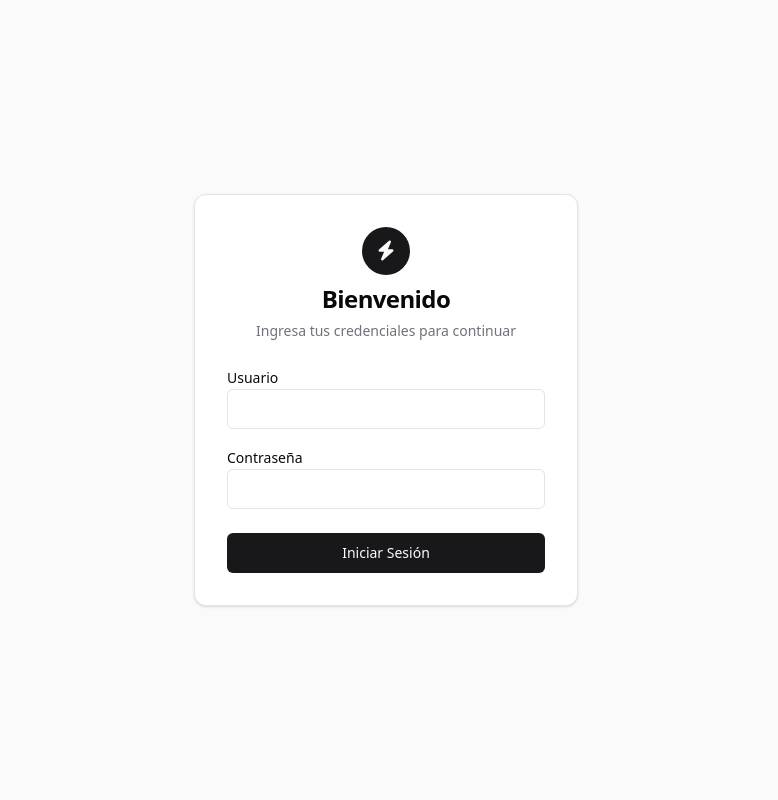
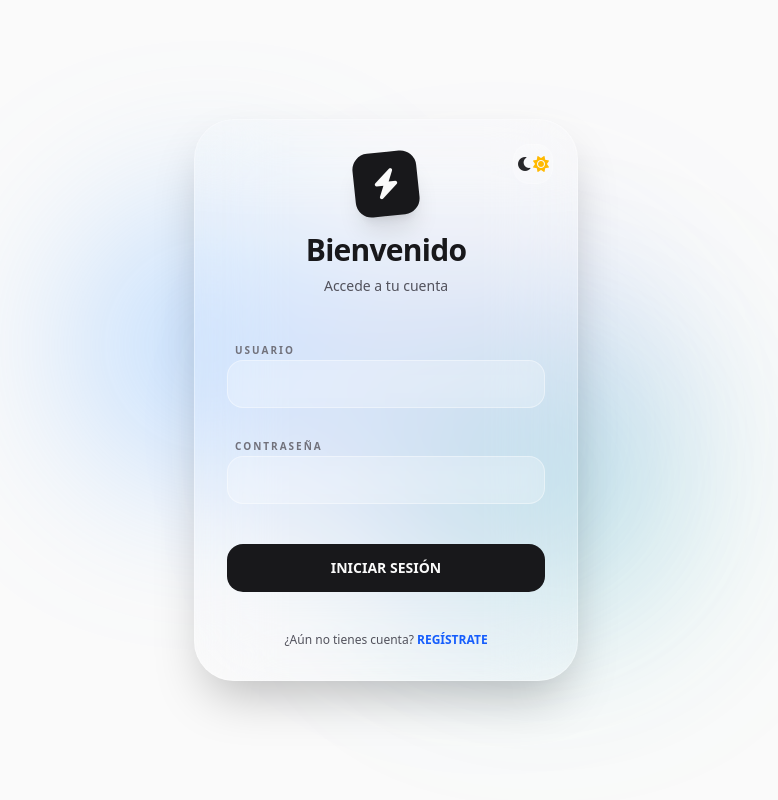
Before and after one commit to SydCrow-bit/VENTA-DE-PRODUCTOS, a Flask app: page /login in a window 1280 px wide. Shown: the whole page, without its empty margins (254-1032 px from the left). Run offline with Flask 3, Linux system fonts and the light colour scheme; parts of the project's set-up code (start-up, migrations or seed data) failed here and were passed over.

Commit message:
feat: :sparkles: agregando liquid glass ui

```diff
--- a/app/templates/base.html
+++ b/app/templates/base.html
@@ -64,7 +64,7 @@
     </aside>
 
     <main class="flex-1 flex flex-col min-h-screen">
-        <header class="h-16 bg-white dark:bg-zinc-950 border-b border-zinc-200 dark:border-zinc-800 flex items-center justify-between px-8 sticky top-0 z-10">
+        <header class="h-16 backdrop-blur-md border-b border-zinc-200 dark:border-zinc-800 flex items-center justify-between px-8 sticky top-0 z-10">
             <div class="flex items-center gap-4">
                 <span class="text-sm font-medium">Bienvenido, {{ current_user.username }}</span>
                 <span class="inline-flex items-center rounded-full border border-zinc-200 dark:border-zinc-800 px-2.5 py-0.5 text-xs font-semibold uppercase {% if current_user.role == 'admin' %}bg-green-100 text-green-800 dark:bg-green-900/30 dark:text-green-400{% else %}bg-blue-100 text-blue-800 dark:bg-blue-900/30 dark:text-blue-400{% endif %}">
--- a/app/templates/login.html
+++ b/app/templates/login.html
@@ -1,39 +1,135 @@
-<!DOCTYPE html>
-<html lang="es" class="light">
+<!doctype html>
+<html lang="es">
   <head>
-    <meta charset="UTF-8">
-    <meta name="viewport" content="width=device-width, initial-scale=1.0">
+    <meta charset="UTF-8" />
+    <meta name="viewport" content="width=device-width, initial-scale=1.0" />
     <title>Login - Venta Electrónicos</title>
     <script src="https://cdn.jsdelivr.net/npm/@tailwindcss/browser@4"></script>
-    <link rel="stylesheet" href="https://cdnjs.cloudflare.com/ajax/libs/font-awesome/6.0.0/css/all.min.css">
+    <style type="text/tailwindcss">
+      @custom-variant dark (&:is(.dark *));
+
+      @keyframes blob-float {
+        0%, 100% { transform: translate(0, 0) scale(1); }
+        33% { transform: translate(30px, -50px) scale(1.1); }
+        66% { transform: translate(-20px, 20px) scale(0.9); }
+      }
+      .animate-blob {
+        animation: blob-float 7s infinite alternate ease-in-out;
+      }
+    </style>
+    <link rel="stylesheet" href="https://cdnjs.cloudflare.com/ajax/libs/font-awesome/6.0.0/css/all.min.css" />
+    <script>
+      if (
+        localStorage.getItem("theme") === "dark" ||
+        (!("theme" in localStorage) && window.matchMedia("(prefers-color-scheme: dark)").matches)
+      ) {
+        document.documentElement.classList.add("dark");
+      }
+    </script>
   </head>
-<body class="bg-zinc-50 dark:bg-zinc-950 text-zinc-950 dark:text-zinc-50 min-h-screen flex items-center justify-center p-4 antialiased">
+  <body class="relative min-h-screen flex items-center justify-center p-4 antialiased overflow-hidden bg-zinc-50 dark:bg-zinc-950 transition-colors duration-500">
 
-    <div class="w-full max-w-sm bg-white dark:bg-zinc-900 border border-zinc-200 dark:border-zinc-800 rounded-xl shadow-sm p-8">
-        <div class="flex flex-col space-y-1.5 mb-6 text-center">
-            <div class="w-12 h-12 bg-zinc-900 dark:bg-zinc-50 rounded-full flex items-center justify-center mx-auto mb-2">
-                <i class="fas fa-bolt text-xl text-zinc-50 dark:text-zinc-900"></i>
-            </div>
-            <h3 class="font-semibold tracking-tight text-2xl">Bienvenido</h3>
-            <p class="text-sm text-zinc-500 dark:text-zinc-400">Ingresa tus credenciales para continuar</p>
+    <div class="absolute inset-0 -z-10 overflow-hidden">
+      <div class="absolute top-1/4 left-1/4 w-72 h-72 rounded-full bg-blue-400/30 blur-[80px] animate-blob"></div>
+      <div class="absolute bottom-1/4 right-1/4 w-96 h-96 rounded-full bg-indigo-500/20 blur-[100px] animate-blob" style="animation-delay: 2s"></div>
+      <div class="absolute top-1/2 left-1/2 w-64 h-64 rounded-full bg-emerald-400/20 blur-[90px] animate-blob" style="animation-delay: 4s"></div>
     </div>
 
-        <form method="POST" class="space-y-4">
+    <div class="relative w-full max-w-sm backdrop-blur-2xl bg-white/10 dark:bg-zinc-900/20 border border-white/30 dark:border-zinc-700/30 rounded-[2.5rem] shadow-[0_25px_50px_-12px_rgba(0,0,0,0.25)] p-8">
+
+      <!-- Theme toggle -->
+      <button
+        id="theme-toggle"
+        class="absolute top-6 right-6 h-10 w-10 rounded-2xl bg-white/20 dark:bg-zinc-800/30 border border-white/20 dark:border-zinc-700/30 flex items-center justify-center hover:bg-white/40 dark:hover:bg-zinc-700/50 transition-all active:scale-90 cursor-pointer z-50"
+      >
+        <i id="theme-toggle-dark-icon" class="fas fa-moon text-zinc-800"></i>
+        <i id="theme-toggle-light-icon" class="fas fa-sun text-amber-400 hidden"></i>
+      </button>
+
+      <!-- Header -->
+      <div class="flex flex-col space-y-2 mb-10 text-center">
+        <div class="w-16 h-16 bg-zinc-900 dark:bg-zinc-50 rounded-2xl flex items-center justify-center mx-auto mb-4 shadow-xl -rotate-6 hover:rotate-0 transition-all duration-500">
+          <i class="fas fa-bolt text-3xl text-zinc-50 dark:text-zinc-900"></i>
+        </div>
+        <h3 class="font-black tracking-tight text-3xl text-zinc-900 dark:text-zinc-50">Bienvenido</h3>
+        <p class="text-sm font-medium text-zinc-600 dark:text-zinc-400">Accede a tu cuenta</p>
+      </div>
+
+      <!-- Flash messages -->
+      {% with messages = get_flashed_messages(with_categories=true) %}
+        {% if messages %}
+          <div class="mb-6 space-y-2">
+            {% for category, message in messages %}
+              <div class="rounded-2xl px-4 py-3 text-sm font-semibold flex items-center gap-2
+                {% if category == 'error' %}
+                  bg-red-500/20 text-red-600 dark:text-red-400 border border-red-500/30
+                {% else %}
+                  bg-emerald-500/20 text-emerald-600 dark:text-emerald-400 border border-emerald-500/30
+                {% endif %}">
+                <i class="fas {% if category == 'error' %}fa-circle-exclamation{% else %}fa-circle-check{% endif %}"></i>
+                {{ message }}
+              </div>
+            {% endfor %}
+          </div>
+        {% endif %}
+      {% endwith %}
+
+      <!-- Form -->
+      <form method="POST" class="space-y-6">
         <div class="space-y-2">
-                <label for="username" class="text-sm font-medium leading-none peer-disabled:cursor-not-allowed peer-disabled:opacity-70">Usuario</label>
-                <input type="text" name="username" id="username" required class="flex h-10 w-full rounded-md border border-zinc-200 dark:border-zinc-800 bg-transparent px-3 py-2 text-sm placeholder:text-zinc-500 focus:outline-none focus:ring-2 focus:ring-zinc-900 dark:focus:ring-zinc-300 disabled:cursor-not-allowed disabled:opacity-50">
+          <label for="username" class="text-[10px] font-black uppercase tracking-[0.2em] text-zinc-500 dark:text-zinc-400 ml-2">Usuario</label>
+          <input
+            type="text"
+            name="username"
+            id="username"
+            required
+            class="dark:text-white flex h-12 w-full rounded-2xl border border-white/40 dark:border-zinc-700/40 bg-white/20 dark:bg-zinc-950/20 px-5 py-2 text-sm backdrop-blur-md focus:outline-none focus:ring-2 focus:ring-blue-500/50 transition-all placeholder:text-zinc-400"
+          />
         </div>
 
         <div class="space-y-2">
-                <label for="password" class="text-sm font-medium leading-none peer-disabled:cursor-not-allowed peer-disabled:opacity-70">Contraseña</label>
-                <input type="password" name="password" id="password" required class="flex h-10 w-full rounded-md border border-zinc-200 dark:border-zinc-800 bg-transparent px-3 py-2 text-sm placeholder:text-zinc-500 focus:outline-none focus:ring-2 focus:ring-zinc-900 dark:focus:ring-zinc-300 disabled:cursor-not-allowed disabled:opacity-50">
+          <label for="password" class="text-[10px] font-black uppercase tracking-[0.2em] text-zinc-500 dark:text-zinc-400 ml-2">Contraseña</label>
+          <input
+            type="password"
+            name="password"
+            id="password"
+            required
+            class="dark:text-white flex h-12 w-full rounded-2xl border border-white/40 dark:border-zinc-700/40 bg-white/20 dark:bg-zinc-950/20 px-5 py-2 text-sm backdrop-blur-md focus:outline-none focus:ring-2 focus:ring-blue-500/50 transition-all placeholder:text-zinc-400"
+          />
         </div>
 
-            <button type="submit" class="inline-flex items-center justify-center whitespace-nowrap rounded-md text-sm font-medium transition-colors focus-visible:outline-none focus-visible:ring-2 focus-visible:ring-zinc-900 disabled:pointer-events-none disabled:opacity-50 bg-zinc-900 text-zinc-50 hover:bg-zinc-900/90 dark:bg-zinc-50 dark:text-zinc-900 dark:hover:bg-zinc-50/90 h-10 px-4 py-2 w-full mt-2">
-                Iniciar Sesión
+        <button
+          type="submit"
+          class="w-full h-12 inline-flex items-center justify-center rounded-2xl text-sm font-black bg-zinc-900 dark:bg-zinc-50 text-zinc-50 dark:text-zinc-900 hover:shadow-2xl hover:shadow-blue-500/20 hover:scale-[1.03] active:scale-[0.97] transition-all mt-4"
+        >
+          INICIAR SESIÓN
         </button>
       </form>
+
+      <div class="mt-10 text-center">
+        <p class="text-xs font-medium text-zinc-600 dark:text-zinc-400">
+          ¿Aún no tienes cuenta?
+          <a href="{{ url_for('auth.register') }}" class="font-black text-blue-600 dark:text-blue-400 hover:underline underline-offset-4 decoration-2">REGÍSTRATE</a>
+        </p>
+      </div>
     </div>
 
+    <script>
+      const darkIcon = document.getElementById("theme-toggle-dark-icon");
+      const lightIcon = document.getElementById("theme-toggle-light-icon");
+      const btn = document.getElementById("theme-toggle");
+
+      // Estado inicial correcto: solo muestra un icono
+      const isDark = document.documentElement.classList.contains("dark");
+      darkIcon.classList.toggle("hidden", isDark);
+      lightIcon.classList.toggle("hidden", !isDark);
+
+      btn.addEventListener("click", function () {
+        const nowDark = document.documentElement.classList.toggle("dark");
+        localStorage.setItem("theme", nowDark ? "dark" : "light");
+        darkIcon.classList.toggle("hidden", nowDark);
+        lightIcon.classList.toggle("hidden", !nowDark);
+      });
+    </script>
   </body>
 </html>
--- a/app/templates/ventas/catalogo.html
+++ b/app/templates/ventas/catalogo.html
@@ -19,7 +19,7 @@
         {% for prod in productos %}
         <div class="rounded-xl border border-zinc-200 dark:border-zinc-800 bg-white dark:bg-zinc-900 text-zinc-950 dark:text-zinc-50 shadow-sm overflow-hidden flex flex-col group relative">
 
-            <div class="absolute top-3 right-3 z-10">
+            <div class="absolute top-3 right-3">
                 {% if prod.stock > 0 %}
                     <span class="inline-flex items-center rounded-full border border-transparent bg-zinc-900 dark:bg-zinc-100 text-zinc-50 dark:text-zinc-900 px-2.5 py-0.5 text-xs font-semibold shadow-sm">Disponible</span>
                 {% else %}
```
Also changed, not shown: app/auth.py (+36 -10 lines), app/templates/register.html (added, +113 -0 lines). Lines whose indentation alone changed are shown as unchanged.
